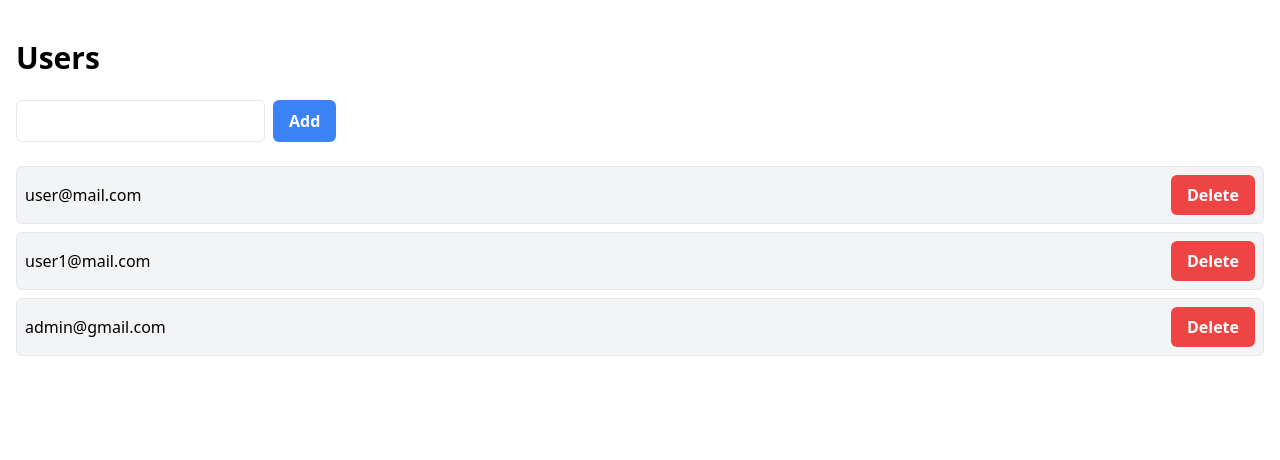
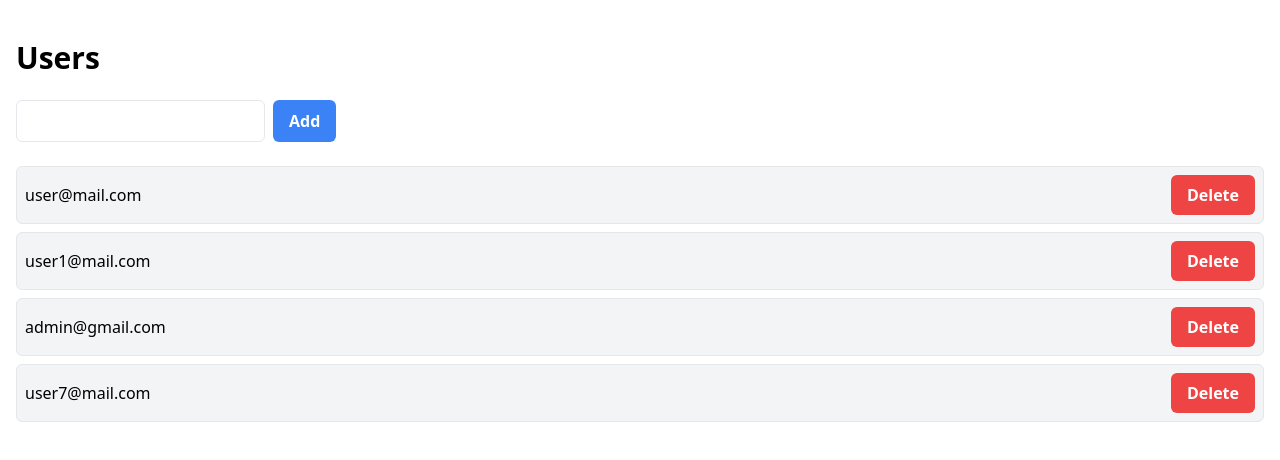
Before and after one commit to zim89/react19-todo, a React (Vite) app: page / in a window 1280 px wide. Shown: the top 460 px of the page. Built offline with nearby package versions, Linux system fonts and the light colour scheme; data requests are answered from the project's data file.

Commit message:
#5 - optimistic updates

```diff
--- a/db.json
+++ b/db.json
@@ -12,6 +12,10 @@
     {
       "id": "c5388e06-f410-4dbf-a69e-c31c4994a36e",
       "email": "admin@gmail.com"
+    },
+    {
+      "id": "c2a5f8c2-ce5b-46a1-b3c5-ece7f78bbf0e",
+      "email": "user7@mail.com"
     }
   ]
 }
--- a/src/pages/users/actions.ts
+++ b/src/pages/users/actions.ts
@@ -1,19 +1,23 @@
-import { createUser, deleteUser } from '@/shared/api'
+import { createUser, deleteUser, type User } from '@/shared/api'
 
 type CreateActionState = {
   email: string
   error?: string
 }
 
+export type CreateUserAction = (
+  state: CreateActionState,
+  formData: FormData,
+) => Promise<CreateActionState>
+
 export function createUserAction({
   refetchUsers,
+  optimisticCreate,
 }: {
   refetchUsers: () => void
-}) {
-  return async (
-    _: CreateActionState,
-    formData: FormData,
-  ): Promise<CreateActionState> => {
+  optimisticCreate: (user: User) => void
+}): CreateUserAction {
+  return async (_, formData) => {
     const email = formData.get('email') as string
 
     if (email.length === 0) {
@@ -24,7 +28,9 @@ export function createUserAction({
     }
 
     try {
-      await createUser({ email, id: crypto.randomUUID() })
+      const user = { email, id: crypto.randomUUID() }
+      optimisticCreate(user)
+      await createUser(user)
       refetchUsers()
 
       return { email: '' }
@@ -41,15 +47,23 @@ type DeleteActionState = {
   error?: string
 }
 
+export type DeleteUserAction = (
+  state: DeleteActionState,
+  formData: FormData,
+) => Promise<DeleteActionState>
+
 export function deleteUserAction({
-  id,
   refetchUsers,
+  optimisticDelete,
 }: {
-  id: string
   refetchUsers: () => void
-}) {
-  return async (): Promise<DeleteActionState> => {
+  optimisticDelete: (id: string) => void
+}): DeleteUserAction {
+  return async (_, formData) => {
+    const id = formData.get('id') as string
+
     try {
+      optimisticDelete(id)
       await deleteUser(id)
       refetchUsers()
       return {}
--- a/src/pages/users/page.tsx
+++ b/src/pages/users/page.tsx
@@ -5,12 +5,12 @@ import { ErrorBoundary } from 'react-error-boundary'
 import { useUsers } from './use-users'
 
 export function UsersPage() {
-  const [usersPromise, refetchUsers] = useUsers()
+  const { useUsersList, createUserAction, deleteUserAction } = useUsers()
 
   return (
     <main className='container mx-auto space-y-6 p-4 pt-10'>
       <h1 className='text-3xl font-bold'>Users</h1>
-      <CreateUserForm refetchUsers={refetchUsers} />
+      <CreateUserForm createUserAction={createUserAction} />
 
       <ErrorBoundary
         fallbackRender={e => (
@@ -20,7 +20,10 @@ export function UsersPage() {
         )}
       >
         <Suspense fallback={<div>Loading users...</div>}>
-          <UsersList usersPromise={usersPromise} refetchUsers={refetchUsers} />
+          <UsersList
+            useUsersList={useUsersList}
+            deleteUserAction={deleteUserAction}
+          />
         </Suspense>
       </ErrorBoundary>
     </main>
--- a/src/pages/users/ui/create-user-form.tsx
+++ b/src/pages/users/ui/create-user-form.tsx
@@ -1,30 +1,44 @@
-import { useActionState } from 'react'
-import { createUserAction } from '../actions'
+import { useActionState, useOptimistic, useRef } from 'react'
+import { type CreateUserAction } from '../actions'
 
-export function CreateUserForm({ refetchUsers }: { refetchUsers: () => void }) {
-  const [state, dispatch, isPending] = useActionState(
-    createUserAction({ refetchUsers }),
-    { email: '' },
-  )
+export function CreateUserForm({
+  createUserAction,
+}: {
+  createUserAction: CreateUserAction
+}) {
+  const [state, dispatch] = useActionState(createUserAction, {
+    email: '',
+  })
+
+  const [optimisticState, setOptimisticState] = useOptimistic(state)
+  const form = useRef<HTMLFormElement>(null)
 
   return (
-    <form className='flex gap-2' action={dispatch}>
+    <form
+      ref={form}
+      className='flex gap-2'
+      action={(formData: FormData) => {
+        setOptimisticState({ email: '' })
+        dispatch(formData)
+        form.current?.reset()
+      }}
+    >
       <input
+        name='email'
         type='email'
-        name='email'
-        defaultValue={state.email}
+        defaultValue={optimisticState.email}
         className='rounded-md border p-2'
-        disabled={isPending}
       />
       <button
-        disabled={isPending}
         type='submit'
         className='rounded-md bg-blue-500 px-4 py-2 font-bold text-white hover:bg-blue-700 disabled:bg-gray-400'
       >
         Add
       </button>
 
-      {state.error && <div className='text-red-500'>{state.error}</div>}
+      {optimisticState.error && (
+        <div className='text-red-500'>{optimisticState.error}</div>
+      )}
     </form>
   )
 }
--- a/src/pages/users/ui/user-card.tsx
+++ b/src/pages/users/ui/user-card.tsx
@@ -1,26 +1,22 @@
 import { User } from '@/shared/api'
 import { useActionState } from 'react'
-import { deleteUserAction } from '../actions'
+import { type DeleteUserAction } from '../actions'
 
 export function UserCard({
   user,
-  refetchUsers,
+  deleteUserAction,
 }: {
   user: User
-  refetchUsers: () => void
+  deleteUserAction: DeleteUserAction
 }) {
-  const [state, dispatch, isPending] = useActionState(
-    deleteUserAction({ id: user.id, refetchUsers }),
-    {},
-  )
+  const [state, dispatch] = useActionState(deleteUserAction, {})
+
   return (
     <div className='flex items-center rounded-md border bg-gray-100 p-2'>
       {user.email}
       <form action={dispatch} className='ml-auto'>
-        <button
-          disabled={isPending}
-          className='rounded-md bg-red-500 px-4 py-2 font-bold text-white hover:bg-red-700 disabled:bg-gray-400'
-        >
+        <input type='hidden' name='id' value={user.id} />
+        <button className='rounded-md bg-red-500 px-4 py-2 font-bold text-white hover:bg-red-700 disabled:bg-gray-400'>
           Delete
           {state.error && <div className='text-red-500'>{state.error}</div>}
         </button>
--- a/src/pages/users/ui/user-list.tsx
+++ b/src/pages/users/ui/user-list.tsx
@@ -1,20 +1,24 @@
 import type { User } from '@/shared/api'
 import { UserCard } from './user-card'
-import { use } from 'react'
+import type { DeleteUserAction } from '../actions'
 
 export function UsersList({
-  usersPromise,
-  refetchUsers,
+  useUsersList,
+  deleteUserAction,
 }: {
-  usersPromise: Promise<User[]>
-  refetchUsers: () => void
+  useUsersList: () => User[]
+  deleteUserAction: DeleteUserAction
 }) {
-  const users = use(usersPromise)
+  const users = useUsersList()
 
   return (
     <div className='flex flex-col gap-2'>
       {users.map(user => (
-        <UserCard key={user.id} user={user} refetchUsers={refetchUsers} />
+        <UserCard
+          key={user.id}
+          user={user}
+          deleteUserAction={deleteUserAction}
+        />
       ))}
     </div>
   )
--- a/src/pages/users/use-users.ts
+++ b/src/pages/users/use-users.ts
@@ -1,5 +1,6 @@
 import { fetchUsers, type User } from '@/shared/api'
-import { startTransition, useState } from 'react'
+import { startTransition, use, useOptimistic, useState } from 'react'
+import { createUserAction, deleteUserAction } from './actions'
 
 const defaultUsersPromise = fetchUsers()
 
@@ -9,5 +10,26 @@ export function useUsers() {
   const refetchUsers = () =>
     startTransition(() => setUsersPromise(fetchUsers()))
 
-  return [usersPromise, refetchUsers] as const
+  const [createdUsers, optimisticCreate] = useOptimistic(
+    [] as User[],
+    (createdUsers, user: User) => [...createdUsers, user],
+  )
+
+  const [deletedUserIds, optimisticDelete] = useOptimistic(
+    [] as string[],
+    (deletedUsers, id: string) => deletedUsers.concat(id),
+  )
+
+  const useUsersList = () => {
+    const users = use(usersPromise)
+    return users
+      .concat(createdUsers)
+      .filter(user => !deletedUserIds.includes(user.id))
+  }
+
+  return {
+    createUserAction: createUserAction({ refetchUsers, optimisticCreate }),
+    deleteUserAction: deleteUserAction({ refetchUsers, optimisticDelete }),
+    useUsersList,
+  } as const
 }
```
